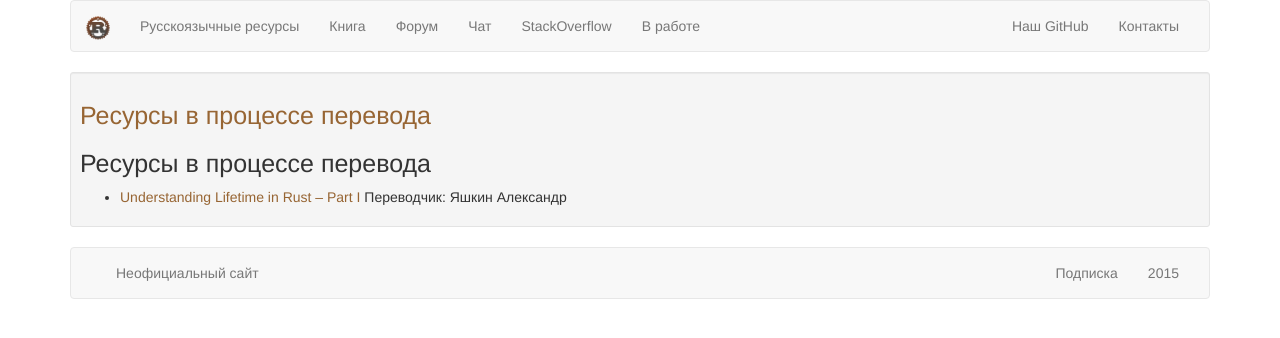
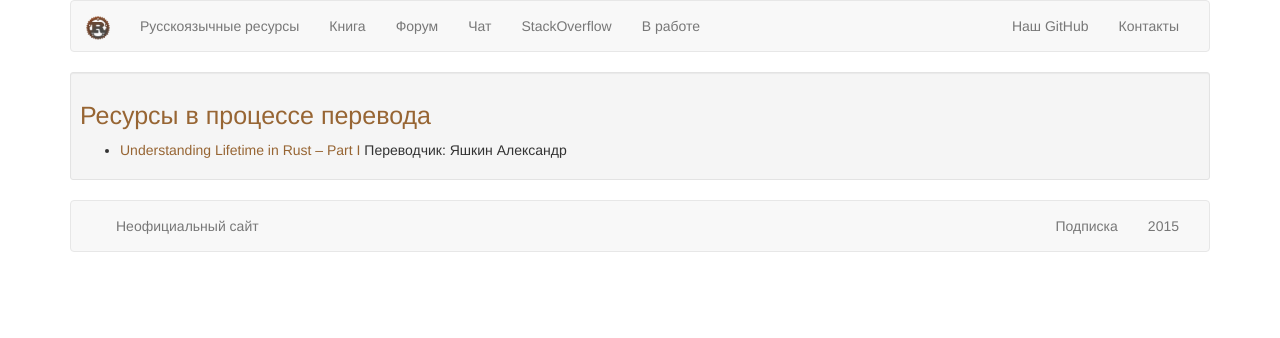
Before and after one commit to rust-lang-ru/rustycrate.ru, a Jekyll site: the page built from in-progress.md, in a window 1280 px wide. Shown: the top 338 px of the page. Built offline with Jekyll 4.4.1, drawn with Linux system fonts in a browser that asks for light colours; nearby versions of some CDN libraries.

Commit message:
Убираем лишний заголовок

```diff
--- a/in-progress.md
+++ b/in-progress.md
@@ -4,7 +4,5 @@ title: Ресурсы в процессе перевода
 
 ---
 
-# Ресурсы в процессе перевода
-
 * [Understanding Lifetime in Rust – Part I](https://mobiarch.wordpress.com/2015/06/29/understanding-lifetime-in-rust-part-i/)
   Переводчик: Яшкин Александр
```
